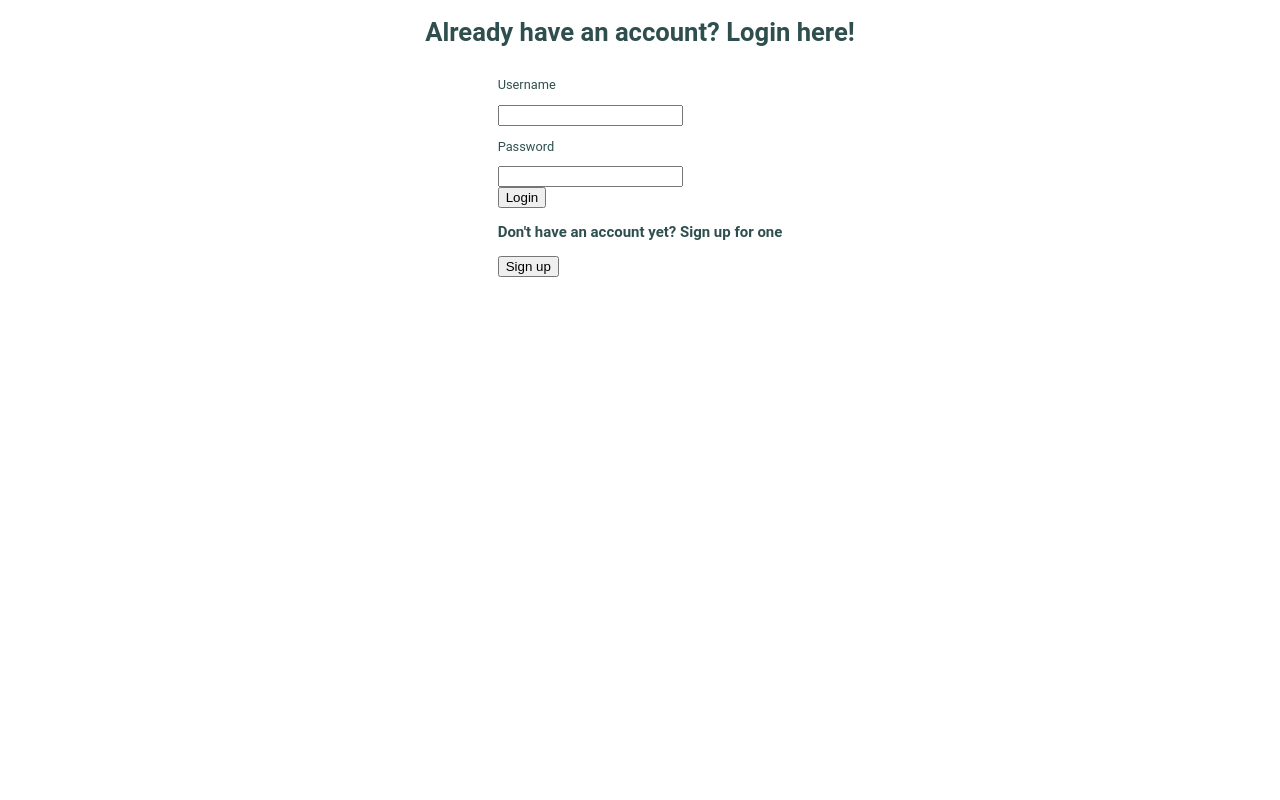
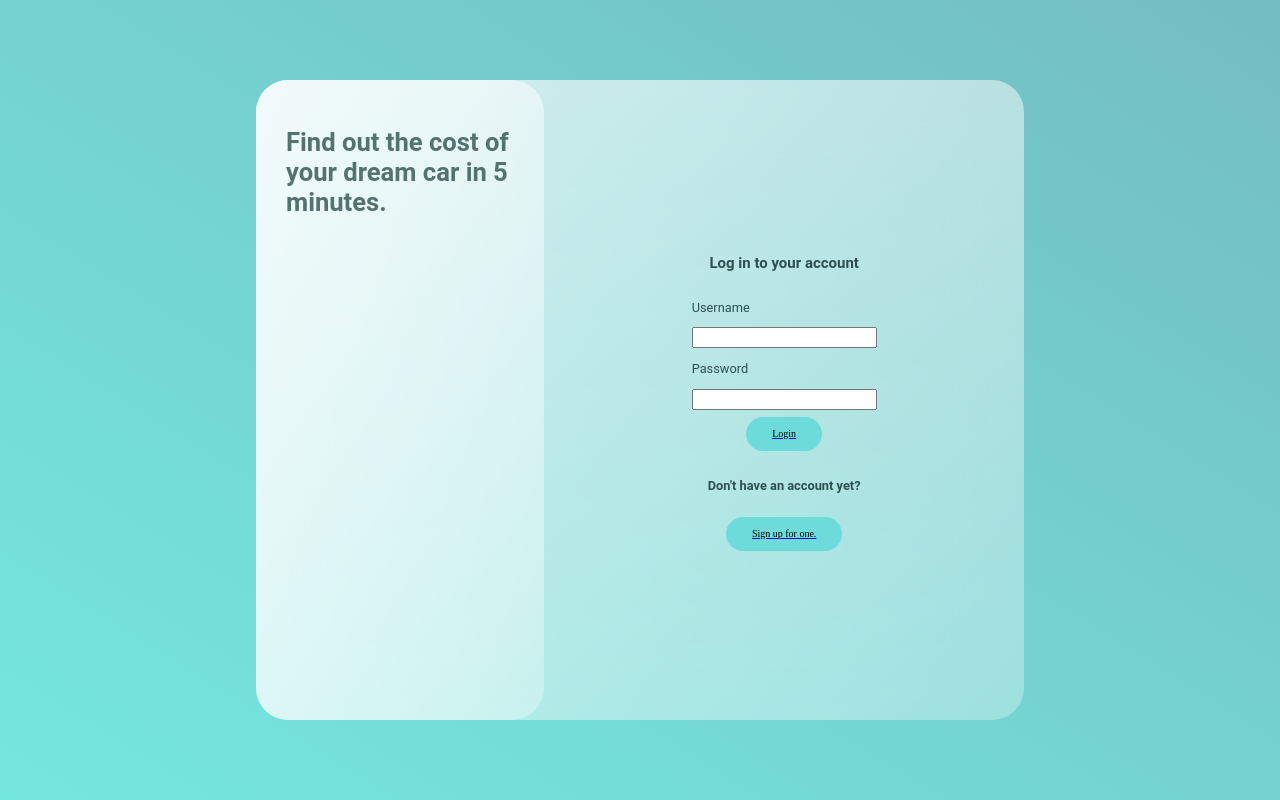
Before and after one commit to TLI-Project/Winnie, a React (Create React App) app: page /login in a window 1280 px wide. Built offline with nearby package versions, Linux system fonts and the light colour scheme.

Commit message:
Implement basic UI for login page

```diff
--- a/src/components/Cart/index.js
+++ b/src/components/Cart/index.js
@@ -5,8 +5,8 @@ class Cart extends React.Component {
   render() {
     return (
       <div className="Cart">
-        <h1> THIS A CART: </h1>
-        <h1>PDF????</h1>
+        <h1> CART: </h1>
+        <h1>PDF print out option</h1>
       </div>
     );
   }
--- a/src/components/Login/index.js
+++ b/src/components/Login/index.js
@@ -1,34 +1,41 @@
 import React, { useState } from 'react';
 import { Link } from 'react-router-dom';
-import './login.css';
+import './login.scss';
 
 export default function Login({ setToken }) {
     const [username, setUserName] = useState();
     const [password, setPassword] = useState();
-    return(
+    return (
         <body>
             <div className="login-wrapper">
-            <h1>Already have an account? Login here!</h1>
+                <div className="glass">
+                    <div className="dashboard">
+                        <h1> Find out the cost of your dream car in 5 minutes.</h1>
+                    </div>
                     {/*Add form */}
                     <form>
+                        <h3> Log in to your account </h3>
                         <label>
                             <p>Username</p>
-                    <input type="text" onChange={e => setUserName(e.target.value)}/>
+                            <input type="text" onChange={e => setUserName(e.target.value)} />
                         </label>
                         <label>
                             <p>Password</p>
-                    <input type="password" onChange={e => setPassword(e.target.value)}/>
+                            <input type="password" onChange={e => setPassword(e.target.value)} />
                         </label>
                         <div>
+
                             <Link to='/selection'>
-                    <button type="submit">Login</button>
+                                <button className="btn" type="submit">Login</button>
                             </Link>
                         </div>
-                <h3> Don't have an account yet? Sign up for one</h3>
+                        <h4> Don't have an account yet?</h4>
                         <Link to='/create-account'>
-                    <button>Sign up</button>
+                            <button className="btn" >Sign up for one.</button>
                         </Link>
                     </form>
+                </div>
+
             </div>
         </body>
     )
--- a/src/components/Login/login.css
+++ /dev/null
@@ -1,8 +0,0 @@
-.login-wrapper {
-    display: flex;
-    flex-direction: column;
-    align-items: center;
-}
-/*body{*/
-/*    background-image: url("https://d1zx6djv3kb1v7.cloudfront.net/wp-content/media/2019/11/Senso-i2tutorials.jpg");*/
-/*}*/
--- /dev/null
+++ b/src/components/Login/login.scss
@@ -0,0 +1,72 @@
+.login-wrapper {
+    min-height: 100vh;
+    margin: 0;
+    padding: 0;
+    box-sizing: border-box;
+    background: linear-gradient(to right top, #74e7de, #74bdc2);
+    display: flex;
+    flex-direction: column;
+    align-items: center;
+    justify-content: center;
+    .glass {
+        background: white;
+        min-height: 80vh;
+        width: 60%;
+        background: linear-gradient(to right bottom, rgba(255, 255, 255, 0.7), rgba(255, 255, 255, 0.3));
+        border-radius: 2rem;
+        z-index: 2;
+        backdrop-filter: blur(2rem);
+        display: flex;
+
+    }
+    form {
+        display: flex;
+        flex-direction: column;
+        align-items: center;
+        justify-content: center;
+    }
+    .btn{
+
+        all: initial;
+        margin-top: 7px;
+        margin-bottom: 10px;
+        display: block;
+        border: 0;
+        font-size: 10px;
+        line-height:1 ;
+        padding: 12px 26px;
+        text-decoration: none !important;
+        border-radius:30px;
+        background: #6edbdb;
+        transition: all 0.3s linear;
+
+    }
+    .btn:hover {
+        cursor: pointer;
+        background-color: black;
+        color: white;
+
+
+    }
+    $dashboard-width: 35%;
+    .dashboard {
+        color: rgb(83, 114, 112);
+        width: $dashboard-width;
+        display: flex;
+        flex-direction: column;
+        align-items: center;
+        padding-left: 30px;
+        padding-top: 30px;
+        // justify-content: space-evenly;
+        text-align: left;
+        background: linear-gradient(to right bottom, rgba(255, 255, 255, 0.7), rgba(255, 255, 255, 0.3));
+        border-radius: 2rem;
+    }
+    form {
+        width: 100% - $dashboard-width;
+    }
+}
+
+/*body{*/
+/*    background-image: url("https://d1zx6djv3kb1v7.cloudfront.net/wp-content/media/2019/11/Senso-i2tutorials.jpg");*/
+/*}*/
```
Lines whose indentation alone changed are shown as unchanged.
